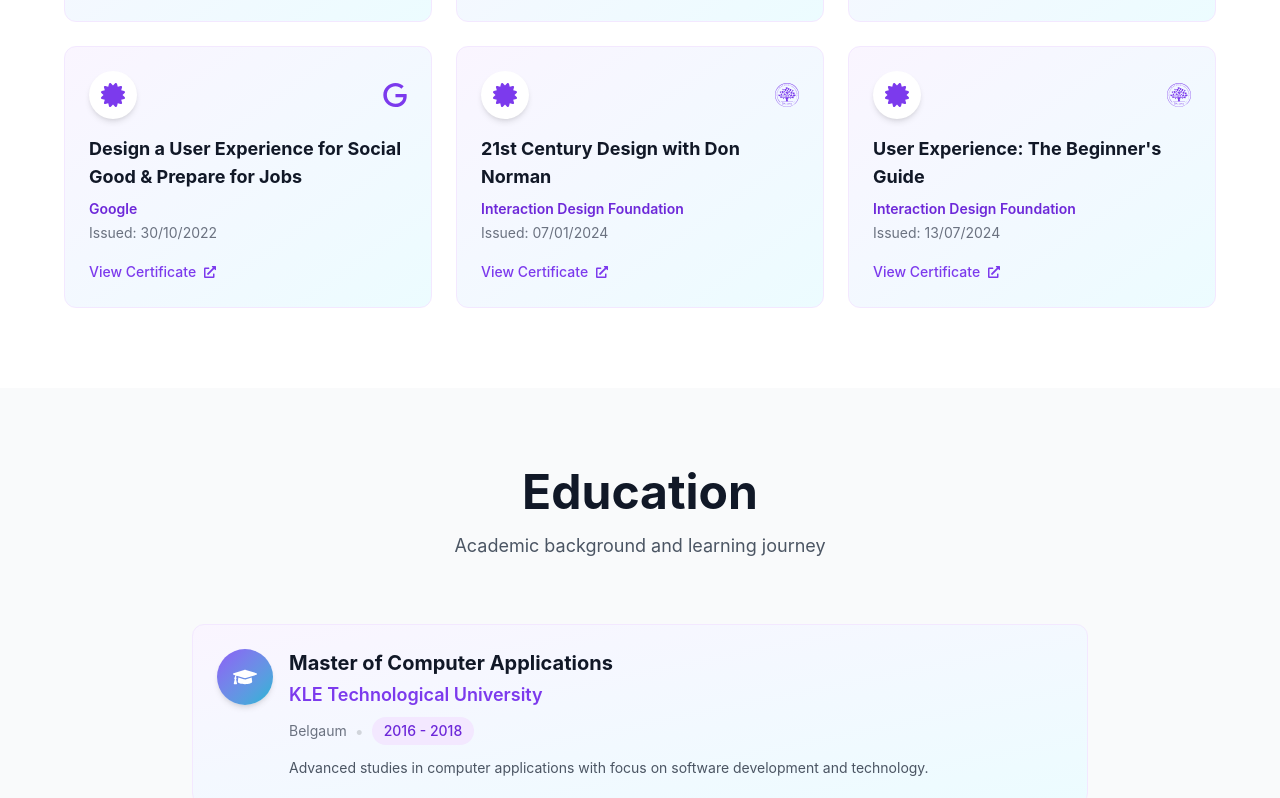
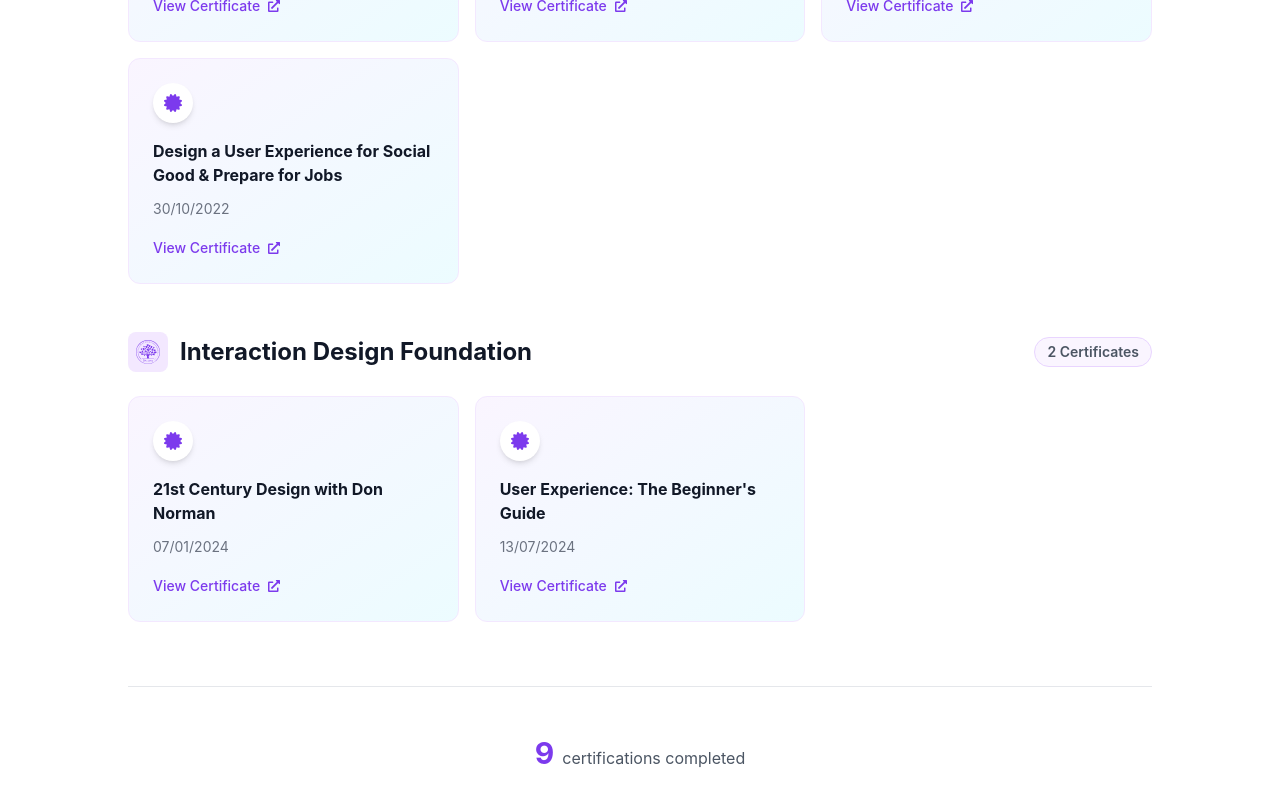
Before and after one commit to asifjirayat/asifjirayat-portfolio, a React (Vite) app: page / in a window 1280 px wide. Shown: the part 7400-8198 px from the top of the page. Built offline with nearby package versions, Linux system fonts and the light colour scheme; the HTML template or start-up script is replaced by a standard one; a web font is replaced by a local one.

Commit message:
Certifications improved

```diff
--- a/src/components/sections/Certifications.jsx
+++ b/src/components/sections/Certifications.jsx
@@ -1,7 +1,7 @@
 import { motion } from "framer-motion";
+import { certificationsData } from "../../util/certificationsData.js";
 import { FaCertificate, FaExternalLinkAlt } from "react-icons/fa";
 import { SiGoogle, SiInteractiondesignfoundation } from "react-icons/si";
-import { certificationsData } from "../../util/certificationsData.js";
 
 const iconMap = {
   SiGoogle,
@@ -9,76 +9,133 @@
 };
 
 const Certifications = () => {
+  // Group by issuers
+  const groupedByIssuer = certificationsData.reduce((acc, cert) => {
+    const issuer = cert.issuer;
+    if (!acc[issuer]) {
+      acc[issuer] = [];
+    }
+    acc[issuer].push(cert);
+    return acc;
+  }, {});
+
+  const issuers = Object.keys(groupedByIssuer);
+
   return (
     <section id="certifications" className="py-20 bg-white">
       <div className="container mx-auto px-6">
+        {/* Section Header */}
         <motion.div
           initial={{ opacity: 0, y: 20 }}
           whileInView={{ opacity: 1, y: 0 }}
           viewport={{ once: true }}
           transition={{ duration: 0.6 }}
-          className="text-center mb-16"
+          className="max-w-5xl mx-auto mb-16"
         >
-          <h2 className="text-4xl md:text-5xl font-bold text-neutral-900 mb-4">
+          <h2 className="text-4xl md:text-5xl font-bold text-neutral-900 mb-6">
             Certifications
           </h2>
-          <p className="text-lg text-neutral-600 max-w-2xl mx-auto">
+          <div className="w-20 h-1 bg-linear-to-r from-primary-600 to-accent-600 rounded-full mb-2"></div>
+          <p className="text-lg text-neutral-600 max-w-3xl mt-6">
             Professional certifications and continuous learning
           </p>
         </motion.div>
 
-        <div className="max-w-6xl mx-auto grid grid-cols-1 md:grid-cols-2 lg:grid-cols-3 gap-6">
-          {certificationsData.map((cert, index) => {
-            const IssuerIcon = iconMap[cert.issuerIcon];
+        {/* Grouped by Issuer */}
+        <div className="max-w-5xl mx-auto space-y-12">
+          {issuers.map((issuer, issuerIndex) => {
+            const certs = groupedByIssuer[issuer];
+            const IssuerIcon = iconMap[certs[0].issuerIcon];
 
             return (
               <motion.div
-                key={cert.id}
+                key={issuer}
                 initial={{ opacity: 0, y: 30 }}
                 whileInView={{ opacity: 1, y: 0 }}
                 viewport={{ once: true }}
-                transition={{ delay: index * 0.1, duration: 0.5 }}
+                transition={{ delay: issuerIndex * 0.2, duration: 0.6 }}
+              >
+                {/* Issuer Header */}
+                <div className="flex items-center gap-3 mb-6">
+                  {IssuerIcon && (
+                    <div className="w-10 h-10 rounded-lg bg-primary-100 flex items-center justify-center">
+                      <IssuerIcon className="text-2xl text-primary-600" />
+                    </div>
+                  )}
+                  <h3 className="text-2xl font-bold text-neutral-900">
+                    {issuer}
+                  </h3>
+                  <span className="ml-auto text-sm font-semibold text-neutral-600 bg-primary-50 px-3 py-1 rounded-full border border-primary-200">
+                    {certs.length}{" "}
+                    {certs.length === 1 ? "Certificate" : "Certificates"}
+                  </span>
+                </div>
+
+                {/* Certificates Grid */}
+                <div className="grid grid-cols-1 md:grid-cols-2 lg:grid-cols-3 gap-4">
+                  {certs.map((cert, certIndex) => (
+                    <motion.div
+                      key={cert.id}
+                      initial={{ opacity: 0, y: 20 }}
+                      whileInView={{ opacity: 1, y: 0 }}
+                      viewport={{ once: true }}
+                      transition={{
+                        delay: issuerIndex * 0.2 + certIndex * 0.1,
+                        duration: 0.5,
+                      }}
                       whileHover={{ y: -5 }}
                       className="bg-linear-to-br from-primary-50 to-accent-50 rounded-xl p-6 border border-primary-100 hover:border-primary-300 hover:shadow-lg transition-all group"
                     >
                       {/* Icon */}
-                <div className="flex items-center justify-between mb-4">
-                  <div className="w-12 h-12 rounded-full bg-white flex items-center justify-center text-primary-600 shadow-md">
-                    <FaCertificate className="text-2xl" />
-                  </div>
-                  <div className="text-primary-600">
-                    {IssuerIcon && <IssuerIcon className="text-2xl" />}
+                      <div className="flex items-start gap-3 mb-4">
+                        <div className="w-10 h-10 rounded-full bg-white flex items-center justify-center text-primary-600 shadow-md shrink-0">
+                          <FaCertificate className="text-lg" />
                         </div>
                       </div>
 
-                {/* Certification title */}
-                <h3 className="text-lg font-bold text-neutral-900 mb-2 line-clamp-2 min-h-[3.5rem]">
+                      {/* Certification Title */}
+                      <h4 className="text-base font-bold text-neutral-900 mb-3 line-clamp-2 min-h-12">
                         {cert.title}
-                </h3>
-
-                {/* Issuer */}
-                <p className="text-sm font-semibold text-primary-700 mb-1">
-                  {cert.issuer}
-                </p>
+                      </h4>
 
                       {/* Date */}
                       <p className="text-sm text-neutral-500 mb-4">
-                  Issued: {cert.date}
+                        {cert.date}
                       </p>
 
-                {/* View certificate link */}
+                      {/* View Certificate Link */}
                       <a
                         href={cert.url}
                         target="_blank"
                         rel="noopener noreferrer"
                         className="inline-flex items-center gap-2 text-sm font-medium text-primary-600 hover:text-primary-700 group-hover:gap-3 transition-all"
                       >
-                  View Certificate <FaExternalLinkAlt className="text-xs" />
+                        View Certificate
+                        <FaExternalLinkAlt className="text-xs" />
                       </a>
+                    </motion.div>
+                  ))}
+                </div>
               </motion.div>
             );
           })}
         </div>
+
+        {/* Total Count */}
+        <motion.div
+          initial={{ opacity: 0, y: 30 }}
+          whileInView={{ opacity: 1, y: 0 }}
+          viewport={{ once: true }}
+          transition={{ delay: 0.4, duration: 0.6 }}
+          className="max-w-5xl mx-auto mt-16 pt-12 border-t border-neutral-200 text-center"
+        >
+          <p className="text-neutral-600">
+            <span className="text-3xl font-bold text-primary-600">
+              {certificationsData.length}
+            </span>
+            <span className="ml-2">certifications completed</span>
+          </p>
+        </motion.div>
       </div>
     </section>
   );
```
Lines whose indentation alone changed are shown as unchanged.
